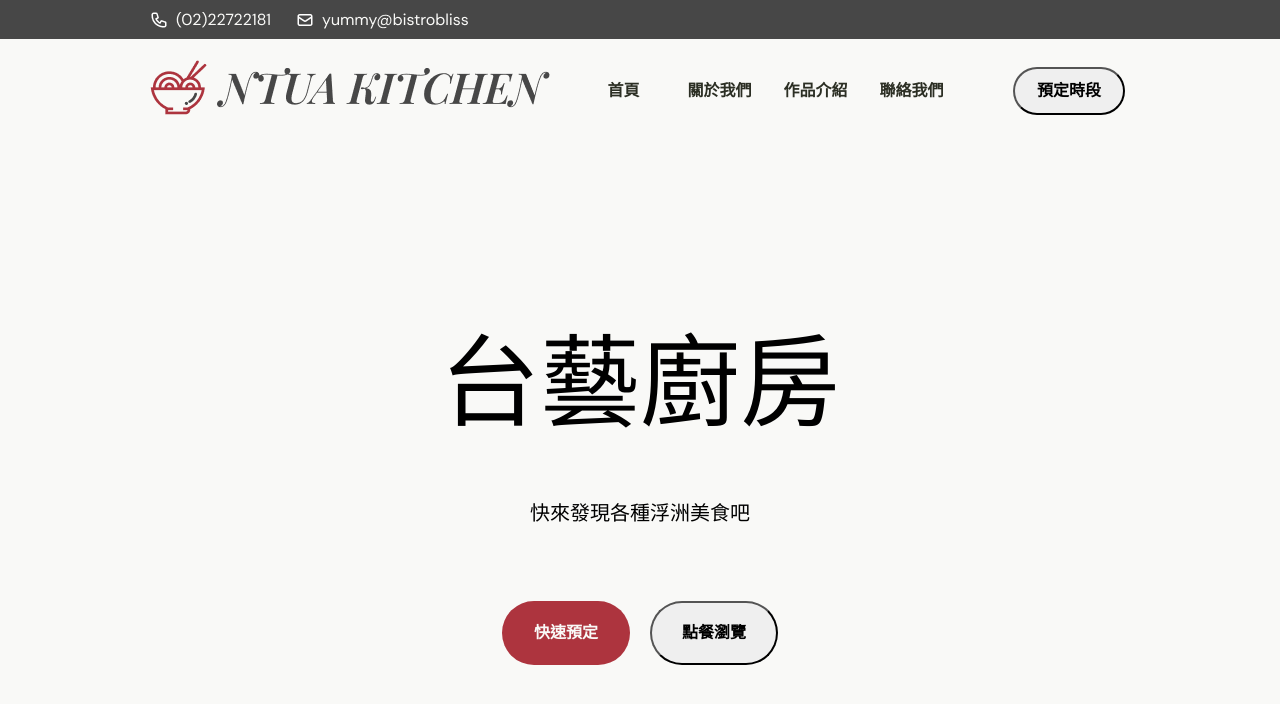
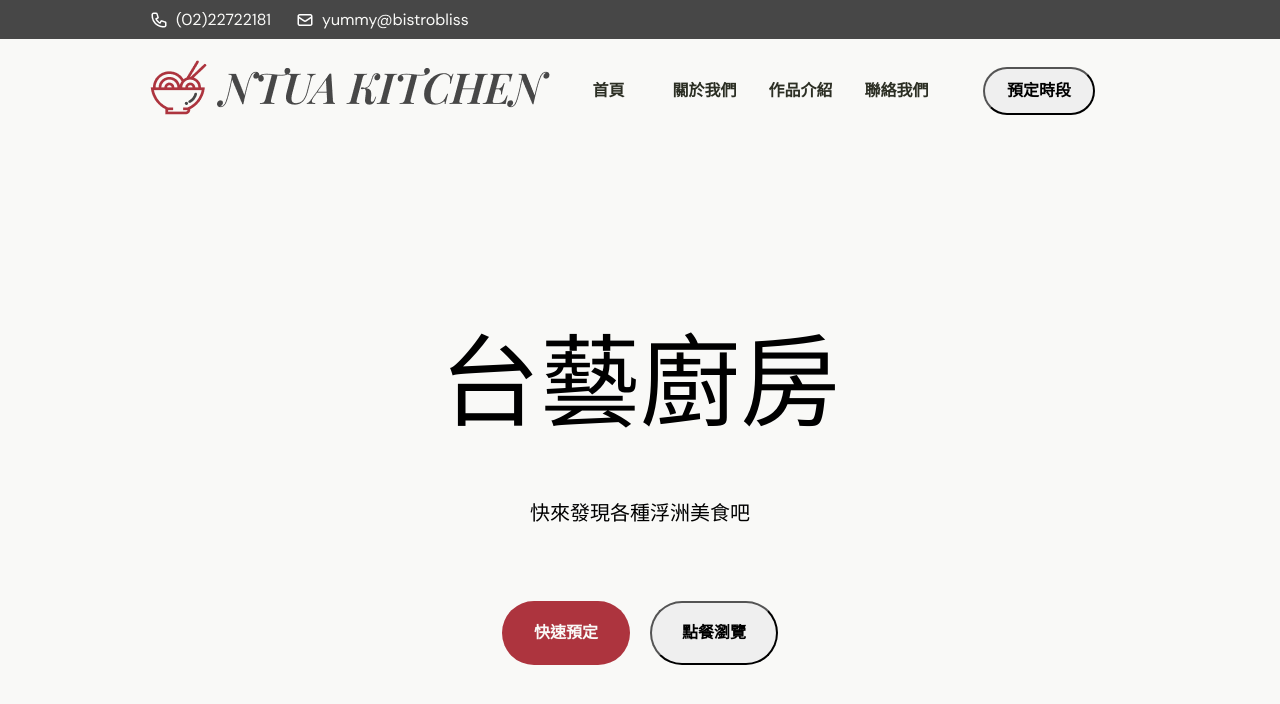
Before and after one commit to ru3tjp6/ru3tjp6.github.io, a plain HTML site: page index.html in a window 1280 px wide. Drawn offline with Linux system fonts and the light colour scheme.

```diff
--- a/css/main.css
+++ b/css/main.css
@@ -38,7 +38,7 @@ body {
 }
 
 .menu {
-  width: calc(100% - 520px);
+  width: calc(100% - 550px);
   display: inline-block;
   text-align: center;
   vertical-align: middle;
```
